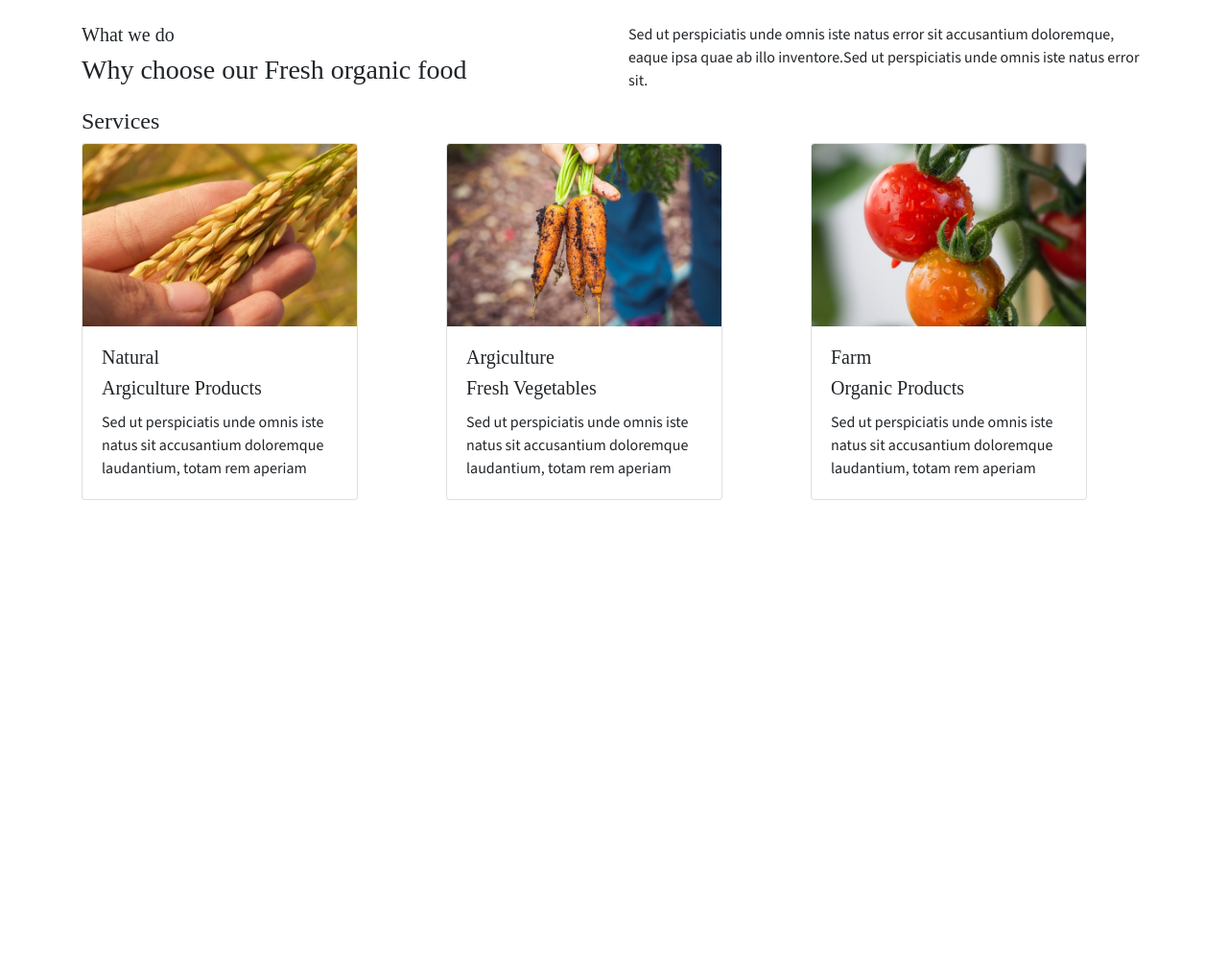
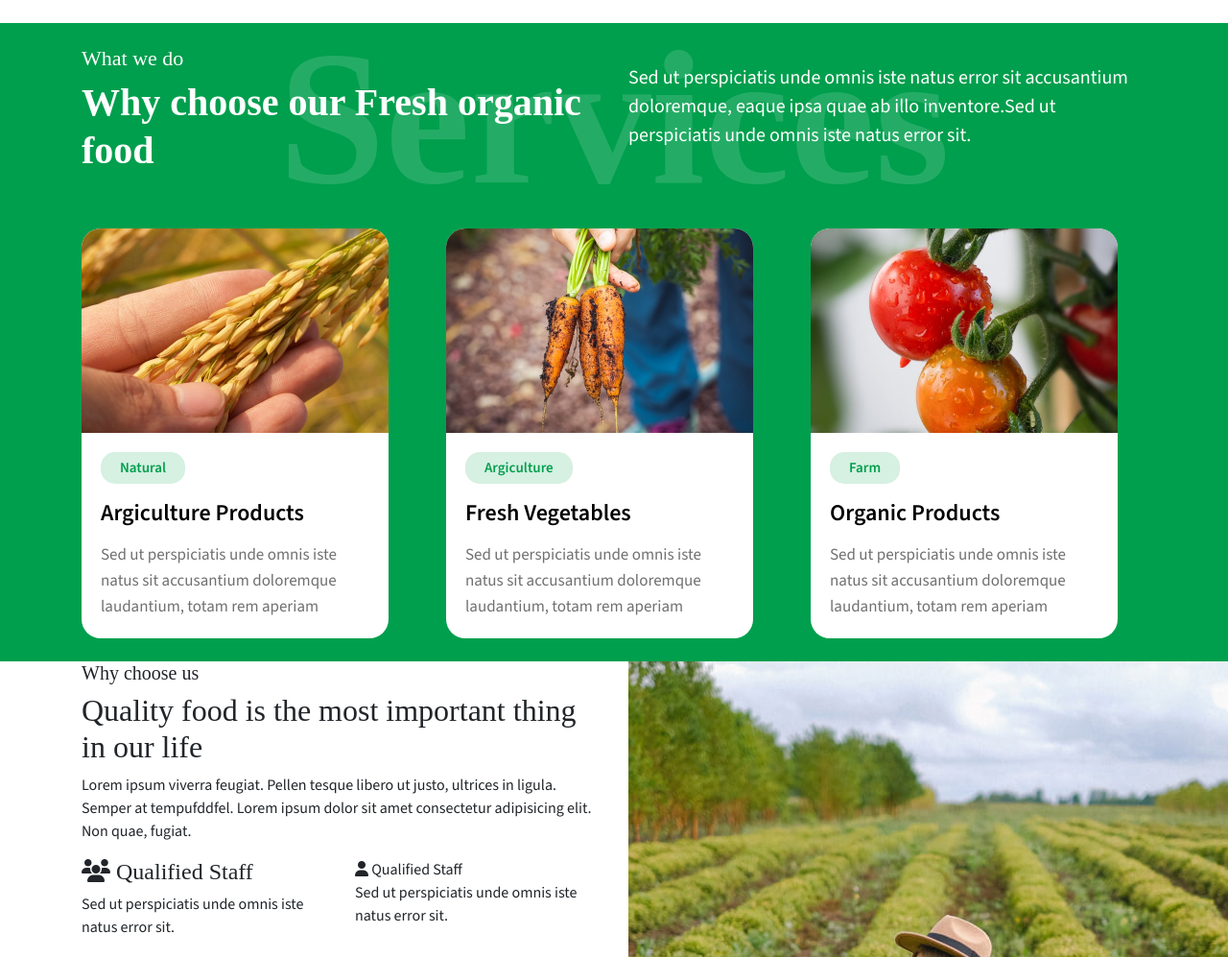
Before and after one commit to PhamjDangwjAnhVuongw/BC_Capstone_Bootstrap, a plain HTML site: page index.html in a window 1280 px wide. Shown: the part 1279-2276 px from the top of the page at 96% size. Before the commit the page ends 1800 px from the top, so only its background shows below. Drawn offline with nearby package versions, Linux system fonts and the light colour scheme; a web font is replaced by a local one.

Commit message:
update css for Services and build next section without css

```diff
--- a/CSS/style.css
+++ b/CSS/style.css
@@ -225,3 +225,76 @@ h1,h2,h3,h4,h5{
 .card-item a:hover{
     color: #009f4d;
 }
+
+/* Services */
+.Service{
+    background-color: #009f4d;
+}
+
+.title-bg{
+    color:white
+}
+
+.service-header h5{
+    font-size: 22px;
+}
+
+.service-header h3{
+    font-size: 40px;
+    font-weight: 600;
+    line-height: 50px;
+}
+
+.font-bg{
+    position: absolute;
+    color:#fff;
+    font-size: 200px;
+    font-weight: bold;
+    opacity: 0.14;
+    z-index: 0;
+    right: 50%;
+    bottom: 50%;
+    transform: translate(50%,50%);
+}
+
+.service-card .card{
+    border-radius:20px;
+}
+.service-card .card .card-img img{
+    /* display: inline-block; */
+    border-top-left-radius: 20px;
+    border-top-right-radius: 20px;
+}
+
+/* card style */
+/* green capsule */
+.card-body span{
+    display: inline-block;
+    font-size: 15px;
+    padding: 5px 20px;
+    color:#009f4d;
+    border-radius:15px;
+    background:rgb(0,159,77,0.16);
+    font-weight: 600;
+}
+/* Card title */
+.card-subTitle{
+    display: block;
+    color:black;
+    font-size: 24px;
+    line-height: 30px;
+    font-weight: 600;
+    margin: 15px 0;
+    transition: all 0.5s;
+}
+/* Card title when hover */
+.card-subTitle:hover{
+    color:#009f4d;
+    text-decoration: none;
+}
+/* chinh style cho noi dung the */
+.card-text{
+    font-size: 17px;
+    line-height: 27px;
+    color:#707070
+}
--- a/index.html
+++ b/index.html
@@ -1,31 +1,49 @@
 <!DOCTYPE html>
 <html lang="en">
   <head>
-    <meta charset="UTF-8">
-    <meta name="viewport" content="width=device-width, initial-scale=1.0">
+    <meta charset="UTF-8" />
+    <meta name="viewport" content="width=device-width, initial-scale=1.0" />
     <title>Farmstead</title>
 
     <!-- google font -->
-    <link rel="preconnect" href="https://fonts.googleapis.com">
-    <link rel="preconnect" href="https://fonts.gstatic.com" crossorigin>
-    <link href="https://fonts.googleapis.com/css2?family=Source+Sans+3:wght@200;300;400;600;700;900&display=swap" rel="stylesheet">
-    <link href="https://fonts.googleapis.com/css2?family=Source+Sans+3:wght@200;300;400;600;700;900&family=Volkhov:ital,wght@0,400;0,700;1,400;1,700&display=swap" rel="stylesheet">
+    <link rel="preconnect" href="https://fonts.googleapis.com" />
+    <link rel="preconnect" href="https://fonts.gstatic.com" crossorigin />
+    <link
+      href="https://fonts.googleapis.com/css2?family=Source+Sans+3:wght@200;300;400;600;700;900&display=swap"
+      rel="stylesheet"
+    />
+    <link
+      href="https://fonts.googleapis.com/css2?family=Source+Sans+3:wght@200;300;400;600;700;900&family=Volkhov:ital,wght@0,400;0,700;1,400;1,700&display=swap"
+      rel="stylesheet"
+    />
 
     <!-- font awesome -->
-    <link rel="stylesheet" href="https://cdnjs.cloudflare.com/ajax/libs/font-awesome/6.5.1/css/all.min.css" integrity="sha512-DTOQO9RWCH3ppGqcWaEA1BIZOC6xxalwEsw9c2QQeAIftl+Vegovlnee1c9QX4TctnWMn13TZye+giMm8e2LwA==" crossorigin="anonymous" referrerpolicy="no-referrer" />
+    <link
+      rel="stylesheet"
+      href="https://cdnjs.cloudflare.com/ajax/libs/font-awesome/6.5.1/css/all.min.css"
+      integrity="sha512-DTOQO9RWCH3ppGqcWaEA1BIZOC6xxalwEsw9c2QQeAIftl+Vegovlnee1c9QX4TctnWMn13TZye+giMm8e2LwA=="
+      crossorigin="anonymous"
+      referrerpolicy="no-referrer"
+    />
 
     <!-- Boostrap -->
-    <link rel="stylesheet" href="https://cdn.jsdelivr.net/npm/bootstrap@4.6.2/dist/css/bootstrap.min.css" integrity="sha384-xOolHFLEh07PJGoPkLv1IbcEPTNtaed2xpHsD9ESMhqIYd0nLMwNLD69Npy4HI+N" crossorigin="anonymous">
+    <link
+      rel="stylesheet"
+      href="https://cdn.jsdelivr.net/npm/bootstrap@4.6.2/dist/css/bootstrap.min.css"
+      integrity="sha384-xOolHFLEh07PJGoPkLv1IbcEPTNtaed2xpHsD9ESMhqIYd0nLMwNLD69Npy4HI+N"
+      crossorigin="anonymous"
+    />
 
     <!-- Main Css -->
-    <link rel="stylesheet" href="./CSS/style.css">
+    <link rel="stylesheet" href="./CSS/style.css" />
   </head>
   <body>
     <header class="main__header fixed-top">
       <div class="container">
-            <nav class="navbar navbar-expand-lg navbar-light ">
+        <nav class="navbar navbar-expand-lg navbar-light">
           <h1>
-                    <a class="navbar-brand" href="#">Farmstead
+            <a class="navbar-brand" href="#"
+              >Farmstead
               <i class="fa fa-leaf"></i>
             </a>
           </h1>
@@ -33,8 +51,13 @@
           <div class="navbarRight ml-auto" id="navbarNav">
             <!-- search bar on the right -->
             <div class="search-right">
-                      <form  id = "search-bar" class="form-inline my-2 my-lg-0">
-                        <input class="form-control mr-sm-2" type="search" placeholder="Search" aria-label="Search">
+              <form id="search-bar" class="form-inline my-2 my-lg-0">
+                <input
+                  class="form-control mr-sm-2"
+                  type="search"
+                  placeholder="Search"
+                  aria-label="Search"
+                />
               </form>
             </div>
             <!-- dark theme button -->
@@ -43,7 +66,12 @@
             </div>
             <!-- dropdown menu bar -->
             <div class="dropdown">
-                      <button class="btn btn-secondary" type="button" data-toggle="dropdown" aria-expanded="false">
+              <button
+                class="btn btn-secondary"
+                type="button"
+                data-toggle="dropdown"
+                aria-expanded="false"
+              >
                 <i class="fa-solid fa-bars"></i>
               </button>
               <div class="dropdown-menu">
@@ -68,43 +96,52 @@
             <div class="banner__left__content">
               <h2 class="fade-text">Farm</h2>
               <div class="inner__content">
-                <h3>Welcome to Farmstead
-                  <br>
+                <h3>
+                  Welcome to Farmstead
+                  <br />
                   Where Natural Food is born
                 </h3>
                 <p>
-                  Sed ut perspiciatis unde omnis iste natus error sit voluptatem accusantium doloremque laudantium.
+                  Sed ut perspiciatis unde omnis iste natus error sit voluptatem
+                  accusantium doloremque laudantium.
                 </p>
                 <a class="btn btn-style" href="#">Learn More</a>
               </div>
             </div>
-
           </div>
 
           <div class="col-7 banner__right">
-            <div id="carouselBannerRight" class="carousel slide" data-ride="carousel">
+            <div
+              id="carouselBannerRight"
+              class="carousel slide"
+              data-ride="carousel"
+            >
               <ol class="carousel-indicators">
-                <li data-target="#carouselBannerRight" data-slide-to="0" class="active"></li>
+                <li
+                  data-target="#carouselBannerRight"
+                  data-slide-to="0"
+                  class="active"
+                ></li>
                 <li data-target="#carouselBannerRight" data-slide-to="1"></li>
                 <li data-target="#carouselBannerRight" data-slide-to="2"></li>
               </ol>
               <div class="carousel-inner">
                 <div class="carousel-item active">
-                  <img src="./img/b1.jpg" class="d-block w-100" alt="...">
+                  <img src="./img/b1.jpg" class="d-block w-100" alt="..." />
                   <div class="carousel-caption d-none d-md-block">
                     <h5>01/03</h5>
                     <p>Agriculture</p>
                   </div>
                 </div>
                 <div class="carousel-item">
-                  <img src="./img/b2.jpg" class="d-block w-100" alt="...">
+                  <img src="./img/b2.jpg" class="d-block w-100" alt="..." />
                   <div class="carousel-caption d-none d-md-block">
                     <h5>02/03</h5>
                     <p>Farm Field</p>
                   </div>
                 </div>
                 <div class="carousel-item">
-                  <img src="./img/b3.jpg" class="d-block w-100" alt="...">
+                  <img src="./img/b3.jpg" class="d-block w-100" alt="..." />
                   <div class="carousel-caption d-none d-md-block">
                     <h5>03/03</h5>
                     <p>Organic Farm</p>
@@ -120,17 +157,22 @@
       <div class="container py-5">
         <div class="row d-flex align-items-center">
           <div class="col-6 grow__left pr-5">
-            <h5>Grow Naturally
-            </h5>
+            <h5>Grow Naturally</h5>
             <h2>Leaders in the field</h2>
-            <p>Aurabitur id gravida risus. Fusce eget ex fermentum, ultricies nisi ac sed, lacinia est. Quisque ut lectus consequat, venenatis eros et, sed commodo risus. Nullam sit amet laoreet elit. Suspendisse non init magnaa velit efficitur, dolor eget ex fermentum</p>
+            <p>
+              Aurabitur id gravida risus. Fusce eget ex fermentum, ultricies
+              nisi ac sed, lacinia est. Quisque ut lectus consequat, venenatis
+              eros et, sed commodo risus. Nullam sit amet laoreet elit.
+              Suspendisse non init magnaa velit efficitur, dolor eget ex
+              fermentum
+            </p>
             <a class="btn btn-style" href="#">discover more</a>
           </div>
           <div class="col-6 grow__right">
             <div class="content-right d-grid">
               <div class="card-item">
                 <div class="icon">
-                  <img src="./img/img1.png" alt="" class="img-fluid">
+                  <img src="./img/img1.png" alt="" class="img-fluid" />
                 </div>
                 <h4>
                   <a href="#">Natural Products</a>
@@ -138,7 +180,7 @@
               </div>
               <div class="card-item">
                 <div class="icon">
-                  <img src="./img/img2.png" alt="" class="img-fluid">
+                  <img src="./img/img2.png" alt="" class="img-fluid" />
                 </div>
                 <h4>
                   <a href="#">Wheat Cultivation</a>
@@ -146,7 +188,7 @@
               </div>
               <div class="card-item">
                 <div class="icon">
-                  <img src="./img/img3.png" alt="" class="img-fluid">
+                  <img src="./img/img3.png" alt="" class="img-fluid" />
                 </div>
                 <h4>
                   <a href="#">Modern Truck</a>
@@ -154,7 +196,7 @@
               </div>
               <div class="card-item">
                 <div class="icon">
-                  <img src="./img/img4.png" alt="" class="img-fluid">
+                  <img src="./img/img4.png" alt="" class="img-fluid" />
                 </div>
                 <h4>
                   <a href="#">Organic Product</a>
@@ -166,66 +208,117 @@
       </div>
     </section>
     <section class="Service">
-      <div class="container">
-        <div class="title-bg">
-          <div class="row">
+      <div class="container py-4">
+        <div class="title-bg position-relative mb-4 pb-4">
+          <div class="row align-items-center">
             <div class="service-header col-6">
               <h5>What we do</h5>
               <h3>Why choose our Fresh organic food</h3>
             </div>
             <div class="service-content col-6">
-              <p>Sed ut perspiciatis unde omnis iste natus error sit accusantium doloremque,
-                eaque ipsa quae ab illo inventore.Sed ut perspiciatis unde omnis iste natus error sit.</p>
+              <p class="lead text-white">
+                Sed ut perspiciatis unde omnis iste natus error sit accusantium
+                doloremque, eaque ipsa quae ab illo inventore.Sed ut
+                perspiciatis unde omnis iste natus error sit.
+              </p>
             </div>
           </div>
-          <h4>Services</h4>
+          <h4 class="font-bg">Services</h4>
         </div>
         <div class="service-card row justify-content-center">
           <div class="col-4">
-            <div class="card" style="width: 18rem;">
-              <img src="./img/service1.jpg" class="card-img-top" alt="...">
+            <div class="card p-0 border-0" style="width: 20rem">
+              <a href="#" class="card-img">
+                <img src="./img/service1.jpg" class="card-img-top" alt="..." />
+              </a>
               <div class="card-body">
-                <h5>Natural</h5>
-                <h5 class="card-title">Argiculture Products</h5>
-                <p class="card-text">Sed ut perspiciatis unde omnis iste natus sit accusantium doloremque laudantium, totam rem aperiam</p>
-
+                <span>Natural</span>
+                <a class="card-subTitle" href="#"> Argiculture Products </a>
+                <p class="card-text">
+                  Sed ut perspiciatis unde omnis iste natus sit accusantium
+                  doloremque laudantium, totam rem aperiam
+                </p>
               </div>
             </div>
           </div>
           <div class="col-4">
-            <div class="card" style="width: 18rem;">
-              <img src="./img/service2.jpg" class="card-img-top" alt="...">
+            <div class="card p-0 border-0" style="width: 20rem">
+              <a href="#" class="card-img">
+                <img src="./img/service2.jpg" class="card-img-top" alt="..." />
+              </a>
               <div class="card-body">
-                <h5>Argiculture</h5>
-                <h5 class="card-title">Fresh Vegetables</h5>
-                <p class="card-text">Sed ut perspiciatis unde omnis iste natus sit accusantium doloremque laudantium, totam rem aperiam</p>
-
+                <span>Argiculture</span>
+                <a class="card-subTitle" href="#"> Fresh Vegetables </a>
+                <p class="card-text">
+                  Sed ut perspiciatis unde omnis iste natus sit accusantium
+                  doloremque laudantium, totam rem aperiam
+                </p>
               </div>
             </div>
           </div>
           <div class="col-4">
-            <div class="card" style="width: 18rem;">
-              <img src="./img/service3.jpg" class="card-img-top" alt="...">
+            <div class="card p-0 border-0" style="width: 20rem">
+              <a href="#" class="card-img">
+                <img src="./img/service3.jpg" class="card-img-top" alt="..." />
+              </a>
               <div class="card-body">
-                <h5>Farm</h5>
-                <h5 class="card-title">Organic Products</h5>
-                <p class="card-text">Sed ut perspiciatis unde omnis iste natus sit accusantium doloremque laudantium, totam rem aperiam</p>
-
+                <span>Farm</span>
+                <a class="card-subTitle" href="#"> Organic Products </a>
+                <p class="card-text">
+                  Sed ut perspiciatis unde omnis iste natus sit accusantium
+                  doloremque laudantium, totam rem aperiam
+                </p>
               </div>
             </div>
           </div>
         </div>
       </div>
     </section>
-    <section class="choose"></section>
+    <section class="choose">
+      <div class="container">
+        <div class="row">
+          <div class="choose__left col-6">
+            <h5>Why choose us</h5>
+            <h2>Quality food is the most important thing in our life</h2>
+            <p>Lorem ipsum viverra feugiat. Pellen tesque libero ut justo, ultrices in ligula. Semper at tempufddfel. Lorem ipsum dolor sit amet consectetur adipisicing elit. Non quae, fugiat.</p>
 
+            <div class="row">
+              <div class="staff col-6">
+                <h4>
+                  <i class="fa fa-users"></i>
+                  Qualified Staff</h4>
+                  <p>Sed ut perspiciatis unde omnis iste natus error sit.</p>
+              </div>
+              <div class="service col-6">
+                <i class="fa fa-user"></i>
+                  Qualified Staff</h4>
+                  <p>Sed ut perspiciatis unde omnis iste natus error sit.</p>
+              </div>
+            </div>
+          </div>
+          <div class="choose__right col-6">
+            <img src="./img/image.jpg" alt="">
+            <div class="year">
+              <h4>36+</h4>
+              <p>years of experience</p>
+            </div>
+          </div>
+        </div>
+      </div>
+    </section>
 
     <!-- JQUERY HO TRO -->
-    <script src="https://cdn.jsdelivr.net/npm/jquery@3.5.1/dist/jquery.slim.min.js" integrity="sha384-DfXdz2htPH0lsSSs5nCTpuj/zy4C+OGpamoFVy38MVBnE+IbbVYUew+OrCXaRkfj" crossorigin="anonymous"></script>
+    <script
+      src="https://cdn.jsdelivr.net/npm/jquery@3.5.1/dist/jquery.slim.min.js"
+      integrity="sha384-DfXdz2htPH0lsSSs5nCTpuj/zy4C+OGpamoFVy38MVBnE+IbbVYUew+OrCXaRkfj"
+      crossorigin="anonymous"
+    ></script>
 
     <!-- BS4 JS -->
-    <script src="https://cdn.jsdelivr.net/npm/bootstrap@4.6.2/dist/js/bootstrap.bundle.min.js" integrity="sha384-Fy6S3B9q64WdZWQUiU+q4/2Lc9npb8tCaSX9FK7E8HnRr0Jz8D6OP9dO5Vg3Q9ct" crossorigin="anonymous"></script>
-
-
+    <script
+      src="https://cdn.jsdelivr.net/npm/bootstrap@4.6.2/dist/js/bootstrap.bundle.min.js"
+      integrity="sha384-Fy6S3B9q64WdZWQUiU+q4/2Lc9npb8tCaSX9FK7E8HnRr0Jz8D6OP9dO5Vg3Q9ct"
+      crossorigin="anonymous"
+    ></script>
   </body>
 </html>
```
Lines whose indentation alone changed are shown as unchanged.
